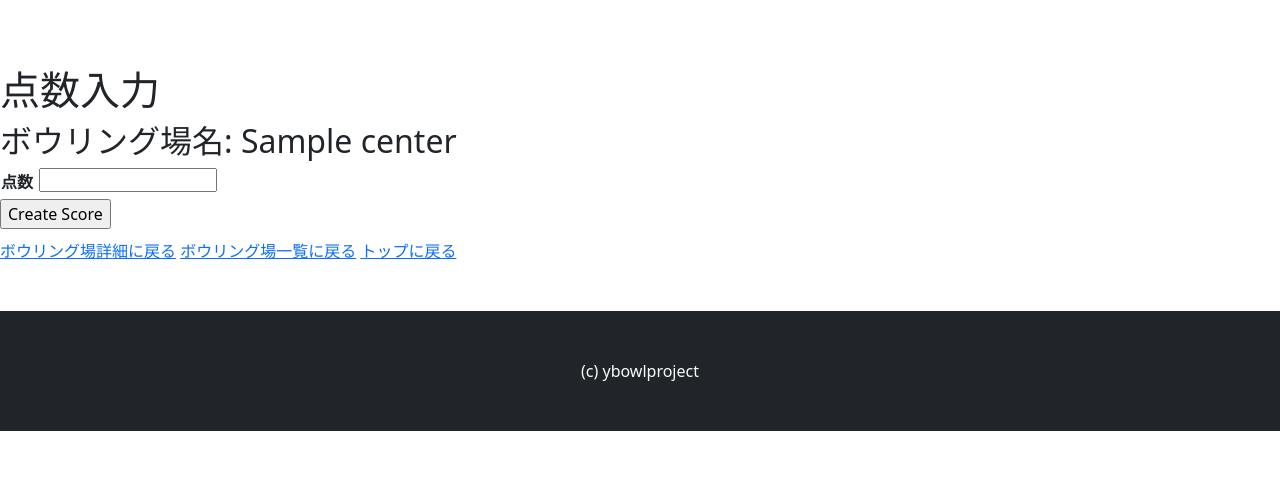
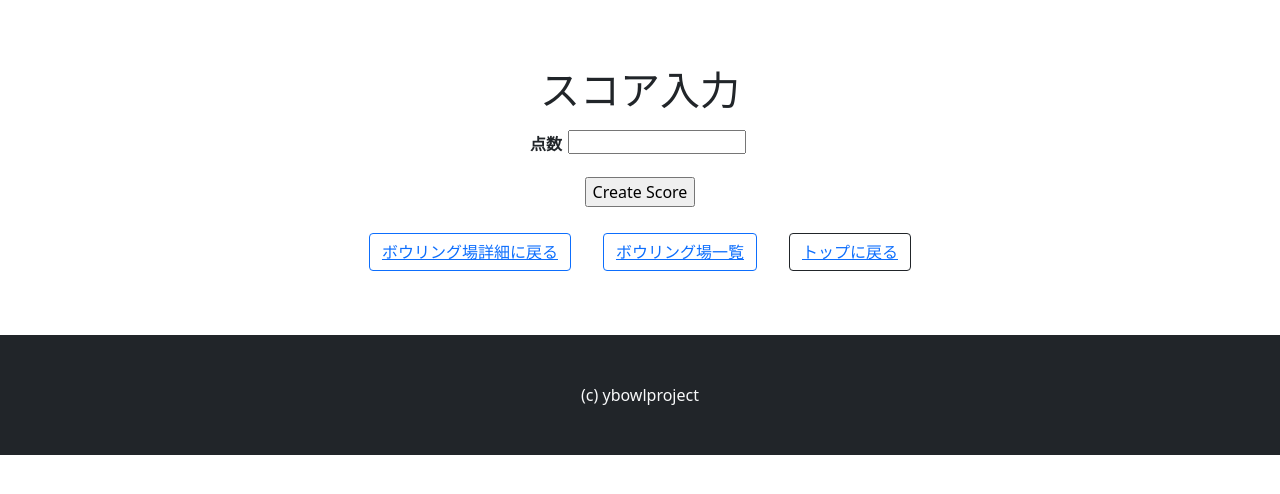
Before and after one commit to YusukeYoshida23/ybowl, a Rails app: page /bowling_centers/1/scores/new in a window 1280 px wide. Shown: the part 54-548 px from the top of the page. Run offline with Rails 7, Linux system fonts and the light colour scheme; tables that the repository leaves empty hold one stand-in row (values such as "Sample post"); style sheets or scripts are compiled from the project's sources; some libraries are stand-ins or nearby versions.

Commit message:
テストコード修正、デザイン編集

```diff
--- a/app/assets/stylesheets/bowling_centers.scss
+++ b/app/assets/stylesheets/bowling_centers.scss
@@ -1,10 +1,9 @@
 // Place all the styles related to the BowlingCenters controller here.
 // They will automatically be included in application.css.
 // You can use Sass (SCSS) here: https://sass-lang.com/
-
 #map {
-  height: 300px;
-  width: 300px;
+  width: 1000px;
+  height: 500px;
 }
 
 #form {
--- a/app/javascript/packs/application.js
+++ b/app/javascript/packs/application.js
@@ -12,7 +12,6 @@ import Rails from "@rails/ujs"
 import Turbolinks from "turbolinks"
 import * as ActiveStorage from "@rails/activestorage"
 import "channels"
-// import "../src/top"
 
 Rails.start()
 Turbolinks.start()
--- a/app/views/bowling_centers/new.html.erb
+++ b/app/views/bowling_centers/new.html.erb
@@ -3,6 +3,6 @@
   <%= render 'form', bowling_center: @bowling_center %>
   <div class="d-flex justify-content-center">
     <button type="button" class="btn btn-outline-primary m-3"><%= link_to 'ボウリング場一覧', bowling_centers_path %></button>
-    <button type="button" class="btn btn-outline-primary m-3"><%= link_to 'トップに戻る', root_path %></button>
+    <button type="button" class="btn btn-outline-dark m-3"><%= link_to 'トップに戻る', root_path %></button>
   </div>
 </div>
--- a/app/views/home/top.html.erb
+++ b/app/views/home/top.html.erb
@@ -1,4 +1,4 @@
 <div class="container d-flex justify-content-center">
-  <button type="button" class="btn btn-primary btn-lg w-100 h-100 m-3"><%= link_to "ボウリング場を登録する", new_bowling_center_path %></button>
-  <button type="button" class="btn btn-outline-primary btn-lg w-100 h-100 m-3"><%= link_to "ボウリング場一覧", bowling_centers_path %></button>
+  <button type="button" class="btn btn-primary btn-lg w-100 h-100 m-3" id="new_bowling_center"><%= link_to "ボウリング場を登録する", new_bowling_center_path %></button>
+  <button type="button" class="btn btn-outline-primary btn-lg w-100 h-100 m-3" id="bowling_centers"><%= link_to "ボウリング場一覧", bowling_centers_path %></button>
 </div>
--- a/app/views/scores/_form.html.erb
+++ b/app/views/scores/_form.html.erb
@@ -1,3 +1,4 @@
+<div class="text-center">
   <%= form_with(model: [@bowling_center, @score]) do |form| %>
     <% if score.errors.any? %>
       <div id="error_explanation">
@@ -11,7 +12,7 @@
       </div>
     <% end %>
 
-  <table>
+    <table id="form">
       <tr>
         <th><%= form.label :point , "点数"%></th>
         <td><%= form.number_field :point %></td>
@@ -21,7 +22,8 @@
       <%= hidden_field_tag :id, @bowling_center.id %>
       <%= hidden_field_tag :name, @bowling_center.name %>
 
-  <div class="actions">
+    <div class="actions mt-3">
       <%= form.submit %>
     </div>
   <% end %>
+</div>
--- a/app/views/scores/new.html.erb
+++ b/app/views/scores/new.html.erb
@@ -1,9 +1,9 @@
-<h1>点数入力</h1>
-
-<h2>ボウリング場名: <%= @bowling_center.name %></h2>
-
-<%= render 'form', score: @score %>
-
-<%= link_to 'ボウリング場詳細に戻る', @bowling_center %>
-<%= link_to 'ボウリング場一覧に戻る', bowling_centers_path %>
-<%= link_to 'トップに戻る', root_path %>
+<div class="container justify-content-center">
+  <h1 class="text-center mb-3">スコア入力</h1>
+  <%= render 'form', score: @score %>
+  <div class="d-flex justify-content-center">
+    <button type="button" class="btn btn-outline-primary m-3"><%= link_to 'ボウリング場詳細に戻る', @bowling_center %></button>
+    <button type="button" class="btn btn-outline-primary m-3"><%= link_to 'ボウリング場一覧', bowling_centers_path %></button>
+    <button type="button" class="btn btn-outline-dark m-3"><%= link_to 'トップに戻る', root_path %></button>
+  </div>
+</div>
--- a/app/views/users/show.html.erb
+++ b/app/views/users/show.html.erb
@@ -12,7 +12,7 @@
   <p class="text-center">お気に入りのボール：<%= @user.favorite_ball %></p>
 
   <div class="d-flex justify-content-center">
-    <button type="button" class="btn btn-outline-primary m-3"><%= link_to "編集", edit_user_registration_path %></button>
+    <button type="button" class="btn btn-outline-primary m-3" id="edit_user"><%= link_to "編集", edit_user_registration_path %></button>
     <button type="button" class="btn btn-outline-primary m-3"><%= link_to "トップに戻る", root_path %></button>
   </div>
 </div>
```
Also changed, not shown: app/views/bowling_centers/edit.html.erb (+8 -6 lines), app/views/bowling_centers/index.html.erb (+4 -4 lines), app/views/bowling_centers/show.html.erb (+5 -6 lines), app/views/scores/edit.html.erb (+10 -5 lines), app/views/scores/show.html.erb (+17 -17 lines), spec/system/bowling_centers_spec.rb (+6 -4 lines), spec/system/root_spec.rb (+6 -2 lines), spec/system/user_spec.rb (+3 -1 lines). Lines whose indentation alone changed are shown as unchanged.
